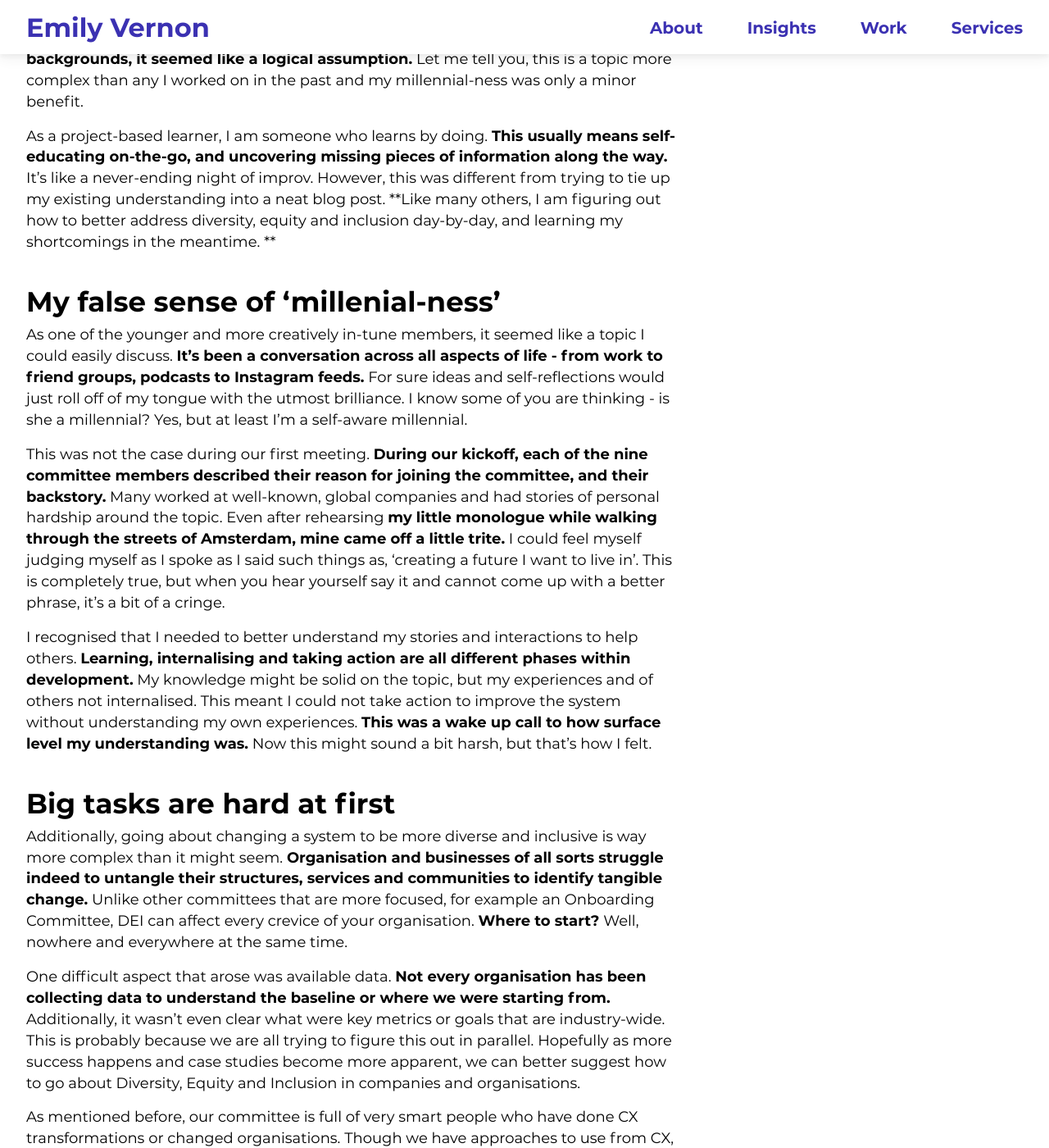
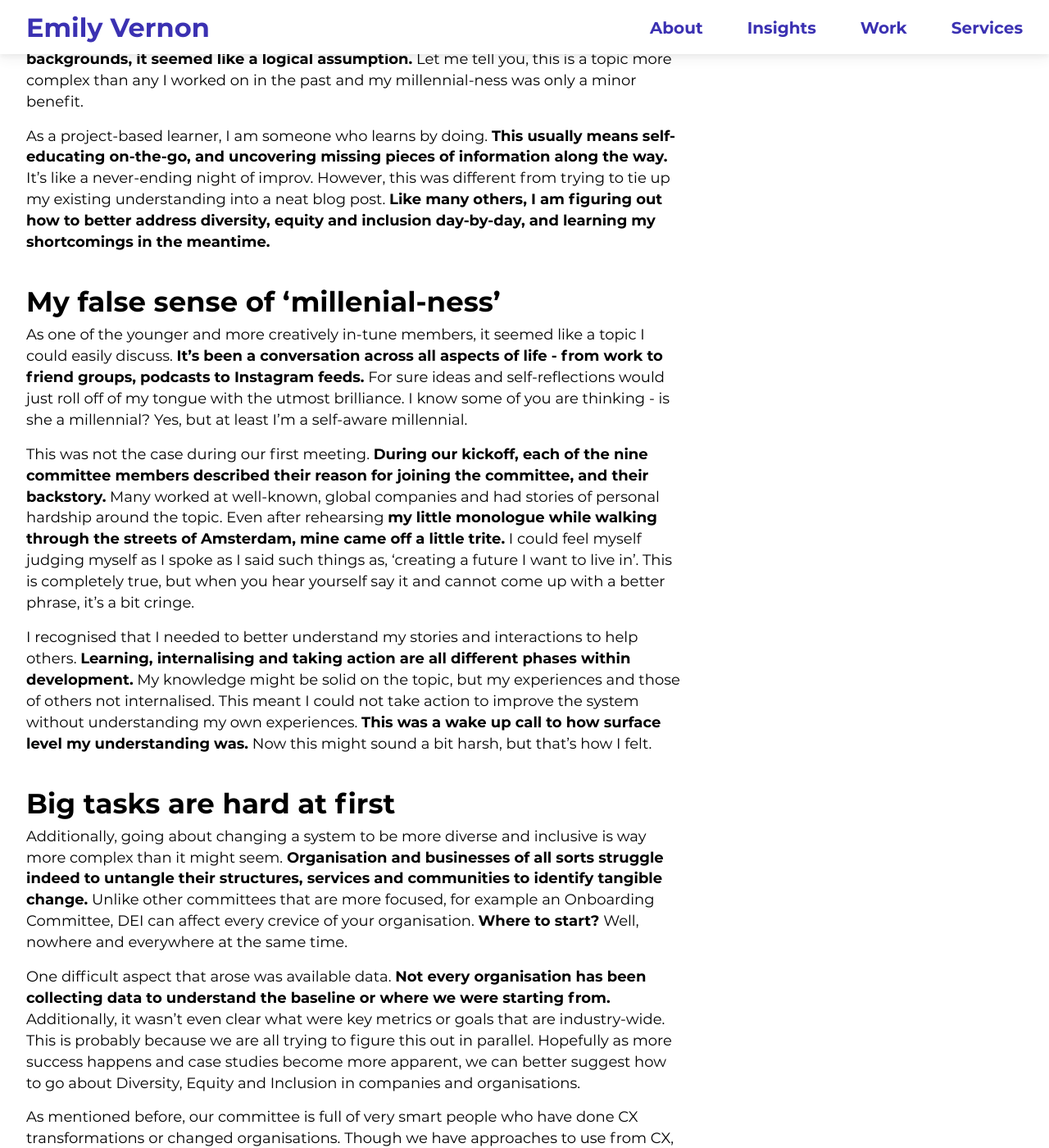
Before and after one commit to emilygv/emilyvernon.com, a Jekyll site: the page built from _posts/2022-08-21-learnings-from-participating-on-a-DEI-committee-part-I.md, in a window 1280 px wide and 1400 px high, scrolled down 972 px. Shown: the whole window at 82% size. Built offline with Jekyll 4.4.1, drawn with Linux system fonts in a browser that asks for light colours; some of the changed text lies outside the part shown.

Commit message:
Update 2022-08-21-learnings-from-participating-on-a-DEI-committee-part-I.md

```diff
--- a/_posts/2022-08-21-learnings-from-participating-on-a-DEI-committee-part-I.md
+++ b/_posts/2022-08-21-learnings-from-participating-on-a-DEI-committee-part-I.md
@@ -17,15 +17,15 @@ further_reading:
 
 Let me also admit, I believed my millennial-ness would be an asset. Yes, cue the eye roll. **As a creative who is highly aware of cultivating diverse thinking, perspective and backgrounds, it seemed like a logical assumption.** Let me tell you, this is a topic more complex than any I worked on in the past and my millennial-ness was only a minor benefit.
 
-As a project-based learner, I am someone who learns by doing. **This usually means self-educating on-the-go, and uncovering missing pieces of information along the way.** It’s like a never-ending night of improv. However, this was different from trying to tie up my existing understanding into a neat blog post. **Like many others, I am figuring out how to better address diversity, equity and inclusion day-by-day, and learning my shortcomings in the meantime. **
+As a project-based learner, I am someone who learns by doing. **This usually means self-educating on-the-go, and uncovering missing pieces of information along the way.** It’s like a never-ending night of improv. However, this was different from trying to tie up my existing understanding into a neat blog post. **Like many others, I am figuring out how to better address diversity, equity and inclusion day-by-day, and learning my shortcomings in the meantime.**
 
 ## My false sense of ‘millenial-ness’
 
 As one of the younger and more creatively in-tune members, it seemed like a topic I could easily discuss. **It’s been a conversation across all aspects of life - from work to friend groups, podcasts to Instagram feeds.** For sure ideas and self-reflections would just roll off of my tongue with the utmost brilliance. I know some of you are thinking - is she a millennial? Yes, but at least I’m a self-aware millennial.
 
-This was not the case during our first meeting. **During our kickoff, each of the nine committee members described their reason for joining the committee, and their backstory.** Many worked at well-known, global companies and had stories of personal hardship around the topic. Even after rehearsing **my little monologue while walking through the streets of Amsterdam, mine came off a little trite.** I could feel myself judging myself as I spoke as I said such things as, ‘creating a future I want to live in’. This is completely true, but when you hear yourself say it and cannot come up with a better phrase, it’s a bit of a cringe.
+This was not the case during our first meeting. **During our kickoff, each of the nine committee members described their reason for joining the committee, and their backstory.** Many worked at well-known, global companies and had stories of personal hardship around the topic. Even after rehearsing **my little monologue while walking through the streets of Amsterdam, mine came off a little trite.** I could feel myself judging myself as I spoke as I said such things as, ‘creating a future I want to live in’. This is completely true, but when you hear yourself say it and cannot come up with a better phrase, it’s a bit cringe.
 
-I recognised that I needed to better understand my stories and interactions to help others. **Learning, internalising and taking action are all different phases within development.** My knowledge might be solid on the topic, but my experiences and of others not internalised. This meant I could not take action to improve the system without understanding my own experiences. **This was a wake up call to how surface level my understanding was.** Now this might sound a bit harsh, but that’s how I felt.
+I recognised that I needed to better understand my stories and interactions to help others. **Learning, internalising and taking action are all different phases within development.** My knowledge might be solid on the topic, but my experiences and those of others not internalised. This meant I could not take action to improve the system without understanding my own experiences. **This was a wake up call to how surface level my understanding was.** Now this might sound a bit harsh, but that’s how I felt.
 
 ## Big tasks are hard at first
 
```
Also changed, not shown: other parts of _posts/2022-08-21-learnings-from-participating-on-a-DEI-committee-part-I.md (+2 -2 lines).
